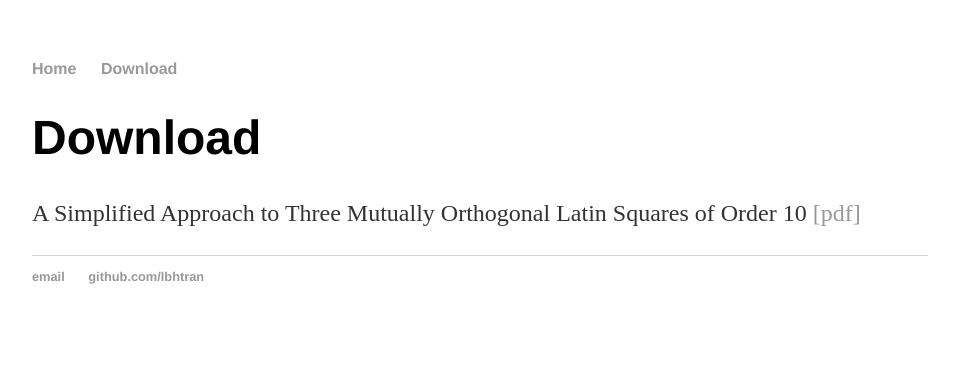
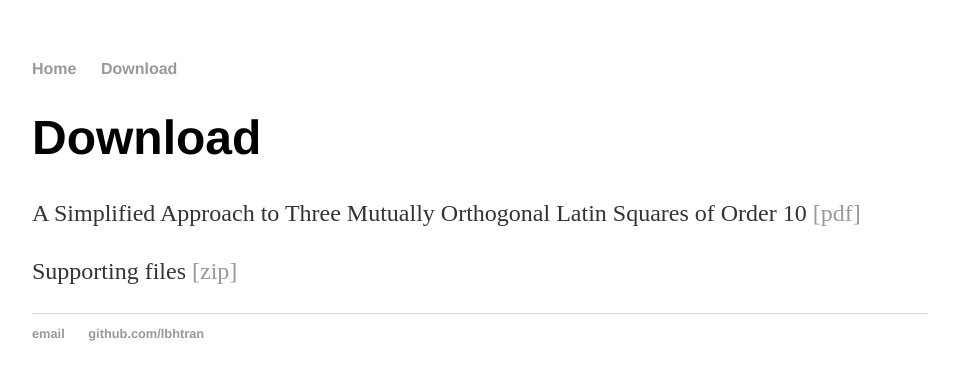
Before and after one commit to lbhtran/old_webpages, a Jekyll site: the page built from download/index.html, in a window 1280 px wide. Shown: the top 380 px of the page, without its empty margins (160-1119 px from the left). Built offline with Jekyll 4.4.1, drawn with Linux system fonts in a browser that asks for light colours.

Commit message:
Update index.html
add link to zip file

```diff
--- a/download/index.html
+++ b/download/index.html
@@ -7,4 +7,6 @@ title: Download Page
 
 <p>A Simplified Approach to Three Mutually Orthogonal Latin Squares of Order 10 <a href="https://github.com/lbhtran/lbhtran.github.io/raw/master/download/Simplified3MOLS10.pdf">[pdf]</a></p>
 
+<p>Supporting files <a href="https://github.com/lbhtran/lbhtran.github.io/blob/master/download/files.zipf">[zip]</a></p>
+
 </div><!-- /.blurb -->
```
